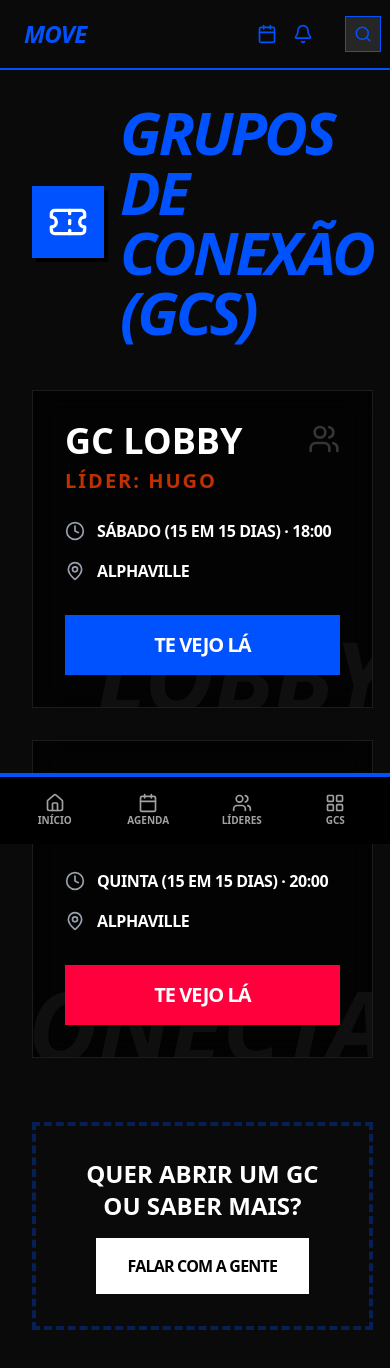
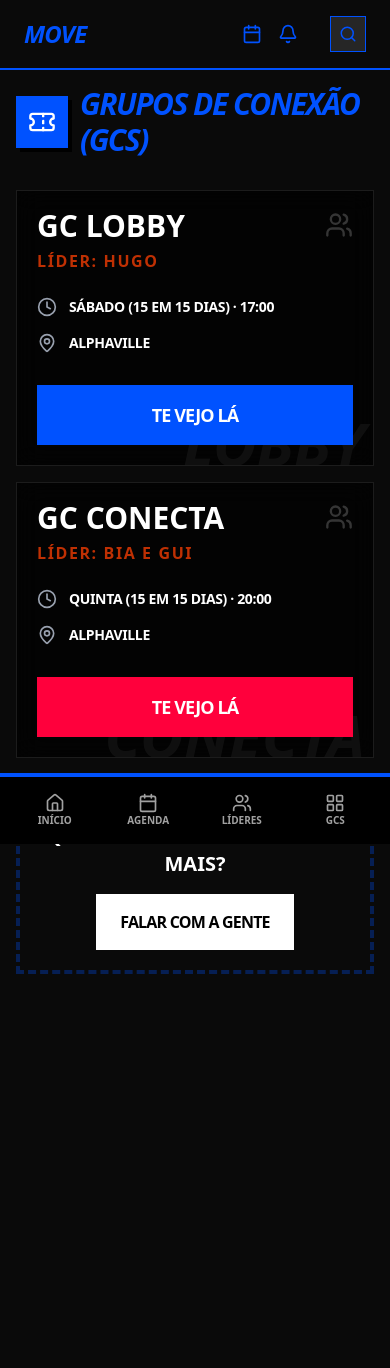
Before and after one commit to Sarahwillock/DINAMUS.ALPHAVILLE, a React (Vite) app: page /gcs in a window 390 px wide. Shown: the top 1368 px of the page. After the commit the page ends 1070 px from the top, so only its background shows below. Built offline with nearby package versions, Linux system fonts and the light colour scheme.

Commit message:
Update GCs.tsx

```diff
--- a/src/pages/GCs.tsx
+++ b/src/pages/GCs.tsx
@@ -5,102 +5,73 @@ import { saveToCalendar } from '../lib/calendar';
 export default function GCs() {
   const gcs = [
     {
-      name: "GC Lobby",
-      leader: "Hugo",
-      schedule: "Sábado (15 em 15 dias)",
-      time: "18:00",
-      location: "Alphaville",
-      color: "move-blue",
+      name: 'GC Lobby',
+      leader: 'Hugo',
+      schedule: 'Sábado (15 em 15 dias)',
+      time: '17:00',
+      location: 'Alphaville',
+      color: 'move-blue',
       event: {
-        title: "GC Lobby - Hugo",
-        description: "GC Lobby com líder Hugo - MOVE Alphaville",
-        location: "Alphaville",
-        startTime: "20260404T180000Z",
-        endTime: "20260404T200000Z"
+        title: 'GC Lobby - Hugo',
+        description: 'GC Lobby com líder Hugo - MOVE Alphaville',
+        location: 'Alphaville',
+        startTime: '20260404T180000Z',
+        endTime: '20260404T200000Z'
       }
     },
     {
-      name: "GC Conecta",
-      leader: "Bia e Gui",
-      schedule: "Quinta (15 em 15 dias)",
-      time: "20:00",
-      location: "Alphaville",
-      color: "move-pink",
+      name: 'GC Conecta',
+      leader: 'Bia e Gui',
+      schedule: 'Quinta (15 em 15 dias)',
+      time: '20:00',
+      location: 'Alphaville',
+      color: 'move-pink',
       event: {
-        title: "GC Conecta - Bia e Gui",
-        description: "GC Conecta com líderes Bia e Gui - MOVE Alphaville",
-        location: "Alphaville",
-        startTime: "20260402T200000Z",
-        endTime: "20260402T220000Z"
+        title: 'GC Conecta - Bia e Gui',
+        description: 'GC Conecta com líderes Bia e Gui - MOVE Alphaville',
+        location: 'Alphaville',
+        startTime: '20260402T200000Z',
+        endTime: '20260402T220000Z'
       }
     }
   ];
 
   return (
-    <motion.div
-      initial={{ opacity: 0 }}
-      animate={{ opacity: 1 }}
-      className="p-8 max-w-7xl mx-auto"
-    >
-      <div className="flex items-center gap-4 mb-12">
-        <div className="bg-move-blue p-4 neo-brutalist-shadow">
-          <Ticket className="text-white" size={40} />
-        </div>
-        <h1 className="text-6xl font-black italic uppercase tracking-tighter text-move-blue">GRUPOS DE CONEXÃO (GCs)</h1>
+    <motion.div initial={{ opacity: 0 }} animate={{ opacity: 1 }} className="mx-auto max-w-7xl p-4 sm:p-6 lg:p-8">
+      <div className="mb-8 flex items-center gap-3 sm:mb-12 sm:gap-4">
+        <div className="bg-move-blue p-3 neo-brutalist-shadow sm:p-4"><Ticket className="text-white" size={28} /></div>
+        <h1 className="text-3xl font-black italic uppercase tracking-tighter text-move-blue sm:text-4xl lg:text-6xl">GRUPOS DE CONEXÃO (GCs)</h1>
       </div>
 
-      <div className="grid grid-cols-1 md:grid-cols-2 gap-8">
+      <div className="grid grid-cols-1 gap-4 md:grid-cols-2 lg:gap-8">
         {gcs.map((gc) => (
-          <div
-            key={gc.name}
-            className={`glass-card p-8 border-l-8 ${gc.color === 'move-blue' ? 'border-move-blue' : 'border-move-pink'} relative overflow-hidden group`}
-          >
+          <div key={gc.name} className={`glass-card relative overflow-hidden border-l-4 p-5 sm:border-l-8 sm:p-8 ${gc.color === 'move-blue' ? 'border-move-blue' : 'border-move-pink'}`}>
             <div className="relative z-10">
-              <div className="flex justify-between items-start mb-6">
+              <div className="mb-6 flex flex-wrap items-start justify-between gap-4">
                 <div>
-                  <h2 className="text-4xl font-black uppercase leading-none mb-2">{gc.name}</h2>
-                  <p className="text-xl font-bold text-move-orange uppercase tracking-widest">Líder: {gc.leader}</p>
+                  <h2 className="mb-2 text-3xl font-black uppercase leading-none sm:text-4xl">{gc.name}</h2>
+                  <p className="text-base font-bold uppercase tracking-widest text-move-orange sm:text-xl">Líder: {gc.leader}</p>
                 </div>
-                <Users size={32} className="opacity-20" />
+                <Users size={28} className="opacity-20" />
               </div>
 
-              <div className="space-y-4 mb-8">
-                <div className="flex items-center gap-3">
-                  <Clock size={20} className="text-gray-400" />
-                  <span className="font-bold uppercase tracking-tight">{gc.schedule} · {gc.time}</span>
-                </div>
-                <div className="flex items-center gap-3">
-                  <MapPin size={20} className="text-gray-400" />
-                  <span className="font-bold uppercase tracking-tight">{gc.location}</span>
-                </div>
+              <div className="mb-8 space-y-4">
+                <div className="flex items-center gap-3"><Clock size={20} className="text-gray-400" /><span className="font-bold uppercase tracking-tight text-sm sm:text-base">{gc.schedule} · {gc.time}</span></div>
+                <div className="flex items-center gap-3"><MapPin size={20} className="text-gray-400" /><span className="font-bold uppercase tracking-tight text-sm sm:text-base">{gc.location}</span></div>
               </div>
 
-              <button
-                onClick={() => saveToCalendar(gc.event)}
-                className={`w-full py-4 font-black text-xl uppercase tracking-tighter transition-all hover:scale-[1.02] active:scale-[0.98] ${
-                  gc.color === 'move-blue' ? 'bg-move-blue' : 'bg-move-pink'
-                } text-white`}
-              >
+              <button onClick={() => saveToCalendar(gc.event)} className={`w-full py-4 text-lg font-black uppercase tracking-tighter text-white transition-all hover:scale-[1.02] active:scale-[0.98] ${gc.color === 'move-blue' ? 'bg-move-blue' : 'bg-move-pink'}`}>
                 TE VEJO LÁ
               </button>
             </div>
-
-            {/* Decorative background text */}
-            <div className="absolute -right-4 -bottom-4 text-8xl font-black opacity-5 uppercase italic select-none">
-              {gc.name.split(' ')[1]}
-            </div>
+            <div className="pointer-events-none absolute -bottom-2 right-2 text-6xl font-black italic uppercase opacity-5 select-none sm:-right-4 sm:-bottom-4 sm:text-8xl">{gc.name.split(' ')[1]}</div>
           </div>
         ))}
       </div>
 
-      <div className="mt-16 p-8 border-4 border-dashed border-move-blue/30 text-center">
-        <h3 className="text-2xl font-black uppercase mb-4">Quer abrir um GC ou saber mais?</h3>
-        <a
-          href="https://www.instagram.com/move.alphaville/"
-          target="_blank"
-          rel="noopener noreferrer"
-          className="inline-block bg-white text-black px-8 py-4 font-black uppercase tracking-tighter hover:bg-move-pink hover:text-white transition-all"
-        >
+      <div className="mt-10 border-4 border-dashed border-move-blue/30 p-5 text-center sm:mt-16 sm:p-8">
+        <h3 className="mb-4 text-xl font-black uppercase sm:text-2xl">Quer abrir um GC ou saber mais?</h3>
+        <a href="https://www.instagram.com/move.alphaville/" target="_blank" rel="noopener noreferrer" className="inline-block bg-white px-6 py-4 font-black uppercase tracking-tighter text-black transition-all hover:bg-move-pink hover:text-white sm:px-8">
           FALAR COM A GENTE
         </a>
       </div>
```
